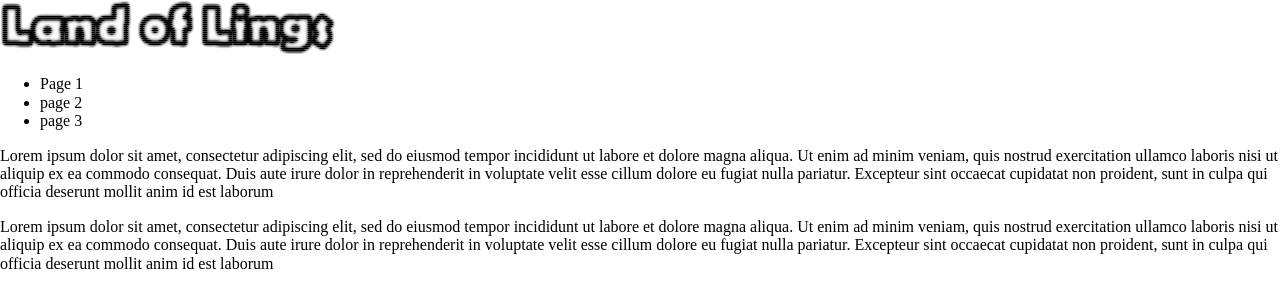
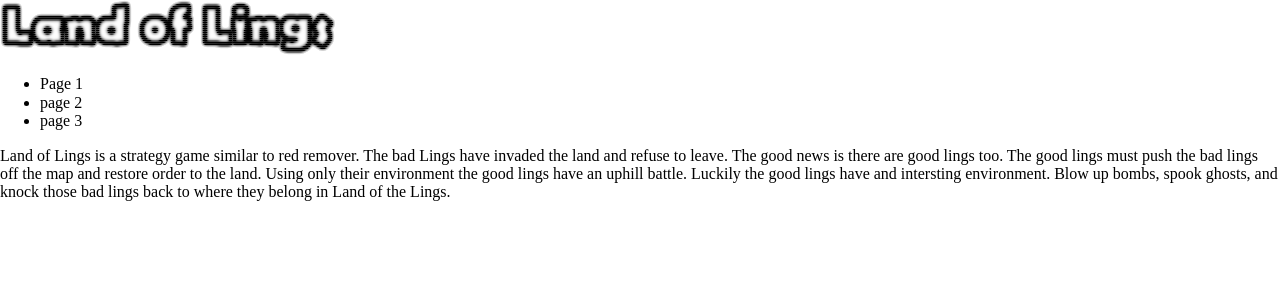
Before and after one commit to juduncan/juduncan.github.io, a Jekyll site: the page index.html, which Jekyll copies as it is, in a window 1280 px wide. Shown: the top 308 px of the page. Built offline with Jekyll 4.4.1, drawn with Linux system fonts in a browser that asks for light colours; nearby versions of some CDN libraries; library files that are not in the unit come from our copies.

Commit message:
Update index.html

```diff
--- a/index.html
+++ b/index.html
@@ -25,20 +25,15 @@
 
   <div id="mainContent">
       <p>
-      Lorem ipsum dolor sit amet, consectetur adipiscing elit, sed do eiusmod tempor incididunt ut labore et dolore magna aliqua.
-      Ut enim ad minim veniam, quis nostrud exercitation ullamco laboris nisi ut aliquip ex ea commodo consequat. Duis aute irure
-      dolor in reprehenderit in voluptate velit esse cillum dolore eu fugiat nulla pariatur. Excepteur sint occaecat cupidatat non
-      proident, sunt in culpa qui officia deserunt mollit anim id est laborum
+        Land of Lings is a strategy game similar to red remover.  The bad Lings have invaded the land and refuse to leave.
+        The good news is there are good lings too.  The good lings must push the bad lings off the map and restore order
+        to the land.  Using only their environment the good lings have an uphill battle.  Luckily the good lings have and intersting
+        environment.  Blow up bombs, spook ghosts, and knock those bad lings back to where they belong in Land of the Lings.
       </p>
   </div>
 
   <div id="moreContent">
-      <p>
-      Lorem ipsum dolor sit amet, consectetur adipiscing elit, sed do eiusmod tempor incididunt ut labore et dolore magna aliqua.
-      Ut enim ad minim veniam, quis nostrud exercitation ullamco laboris nisi ut aliquip ex ea commodo consequat. Duis aute irure
-      dolor in reprehenderit in voluptate velit esse cillum dolore eu fugiat nulla pariatur. Excepteur sint occaecat cupidatat non
-      proident, sunt in culpa qui officia deserunt mollit anim id est laborum
-      </p>
+
   </div>
 </div>
 
```
